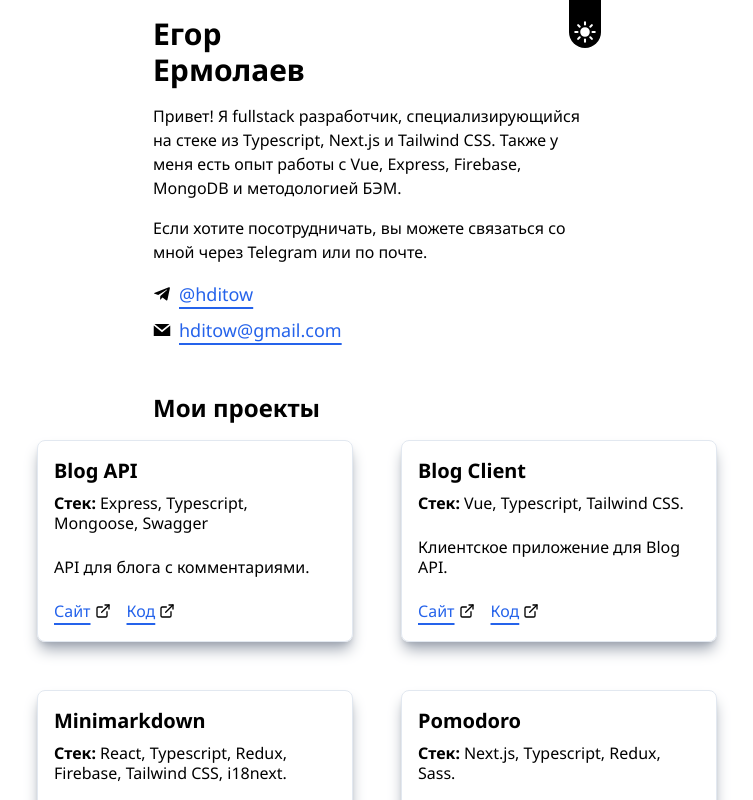
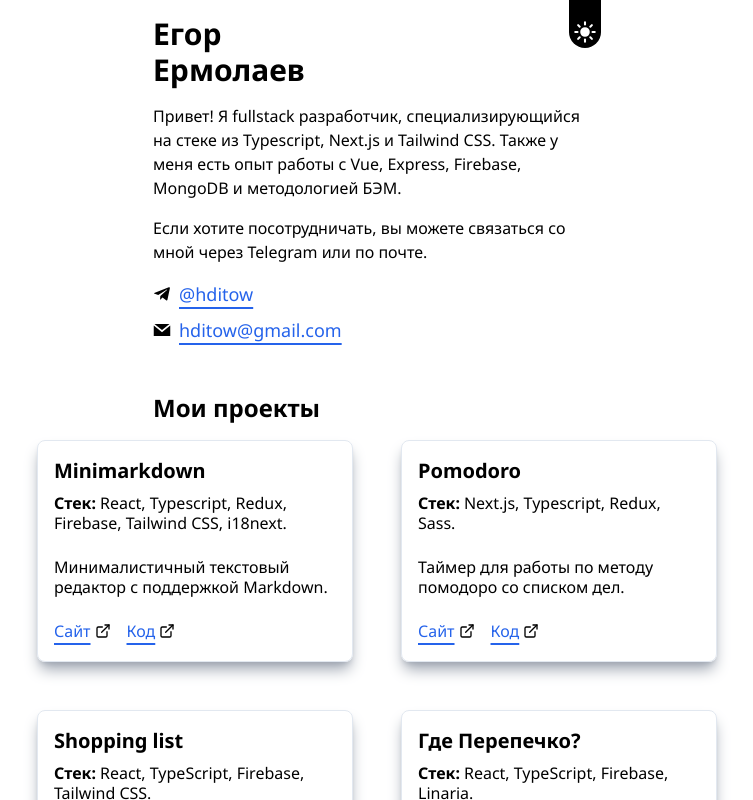
Before and after one commit to hdito/portfolio, a Next.js app: page / in a window 1280 px wide. Shown: the top 800 px of the page, without its empty margins (263-1016 px from the left). Built offline with nearby package versions, Linux system fonts and the light colour scheme.

Commit message:
Update projects list

```diff
--- a/src/components/projects.ts
+++ b/src/components/projects.ts
@@ -2,22 +2,6 @@ import { nanoid } from "nanoid";
 import { Project } from "@/types/projectType";
 
 export const projects: Project[] = [
-  {
-    id: nanoid(),
-    title: "Blog API",
-    stack: "Express, Typescript, Mongoose, Swagger",
-    description: "API для блога с комментариями.",
-    codeSource: "https://github.com/hdito/blog-api",
-    website: "https://blog-api-production-3e1e.up.railway.app",
-  },
-  {
-    id: nanoid(),
-    title: "Blog Client",
-    stack: "Vue, Typescript, Tailwind CSS.",
-    description: "Клиентское приложение для Blog API.",
-    codeSource: "https://github.com/hdito/blog-client",
-    website: "https://blog-api-client-zeta.vercel.app",
-  },
   {
     id: nanoid(),
     title: "Minimarkdown",
```
